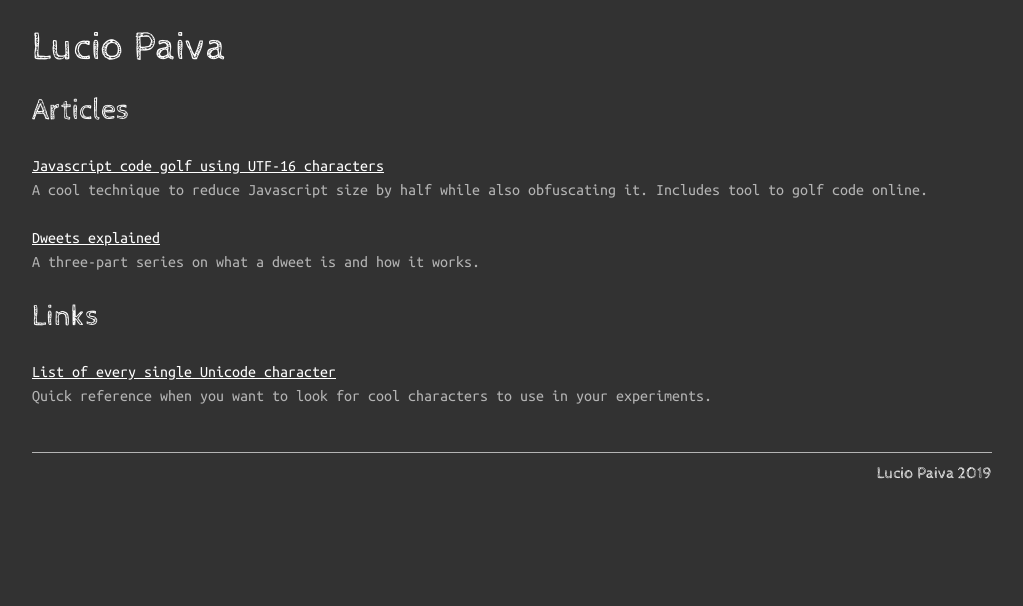
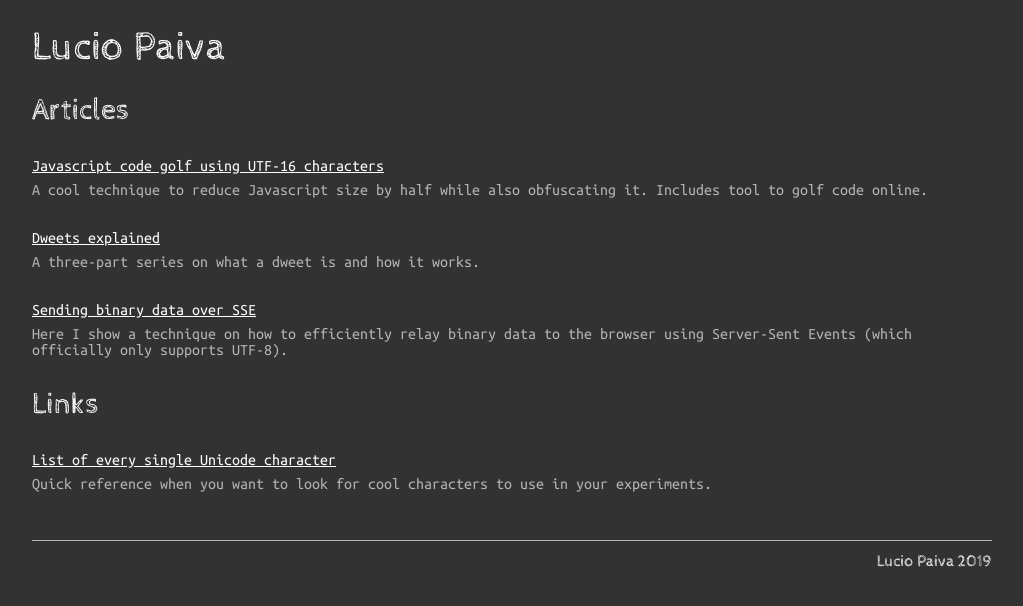
Before and after one commit to luciopaiva/luciopaiva.github.io, a plain HTML site: page articles/index.html in a window 1280 px wide. Shown: the whole page, without its empty margins (128-1151 px from the left). Drawn offline with Linux system fonts and the light colour scheme.

Commit message:
Add article on binary data over SSE

```diff
--- a/articles/index.html
+++ b/articles/index.html
@@ -126,6 +126,10 @@
         <a href="//luciopaiva.com/dweets">Dweets explained</a>
         <p>A three-part series on what a dweet is and how it works.</p>
     </li>
+    <li>
+        <a href="https://github.com/luciopaiva/binary-sse">Sending binary data over SSE</a>
+        <p>Here I show a technique on how to efficiently relay binary data to the browser using Server-Sent Events (which officially only supports UTF-8).</p>
+    </li>
 </ul>
 
 <h2>Links</h2>
```
